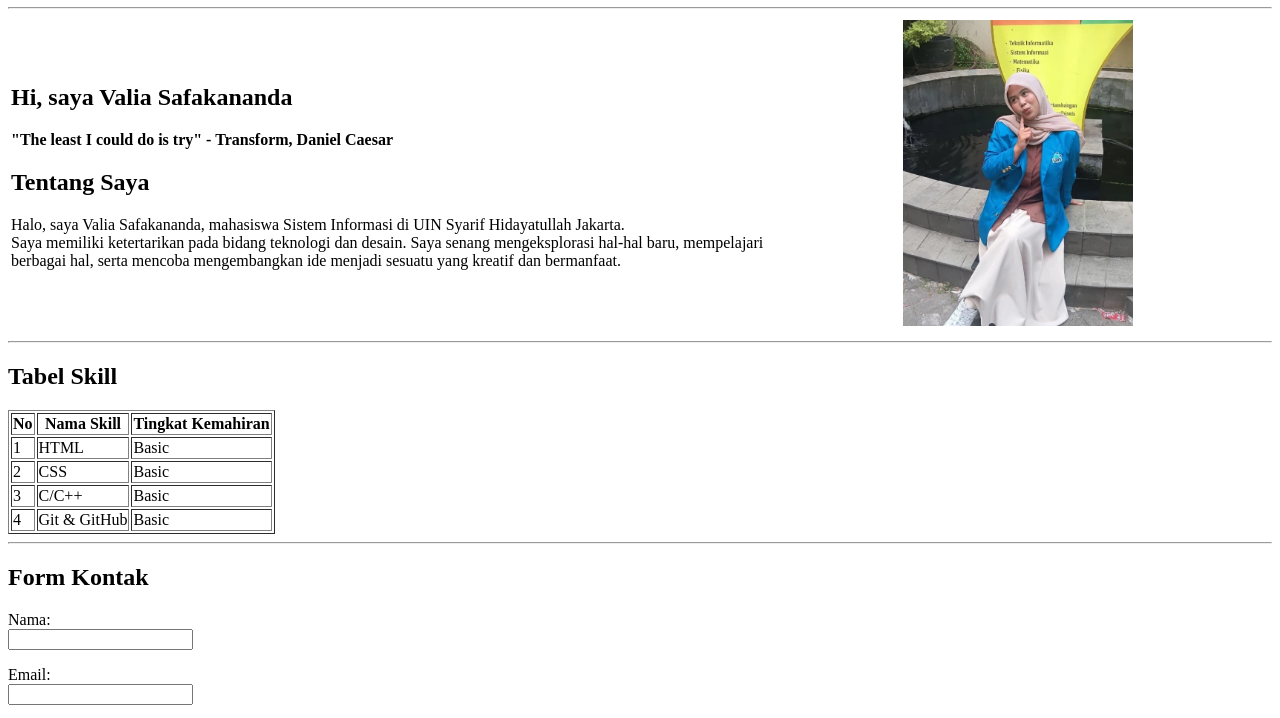
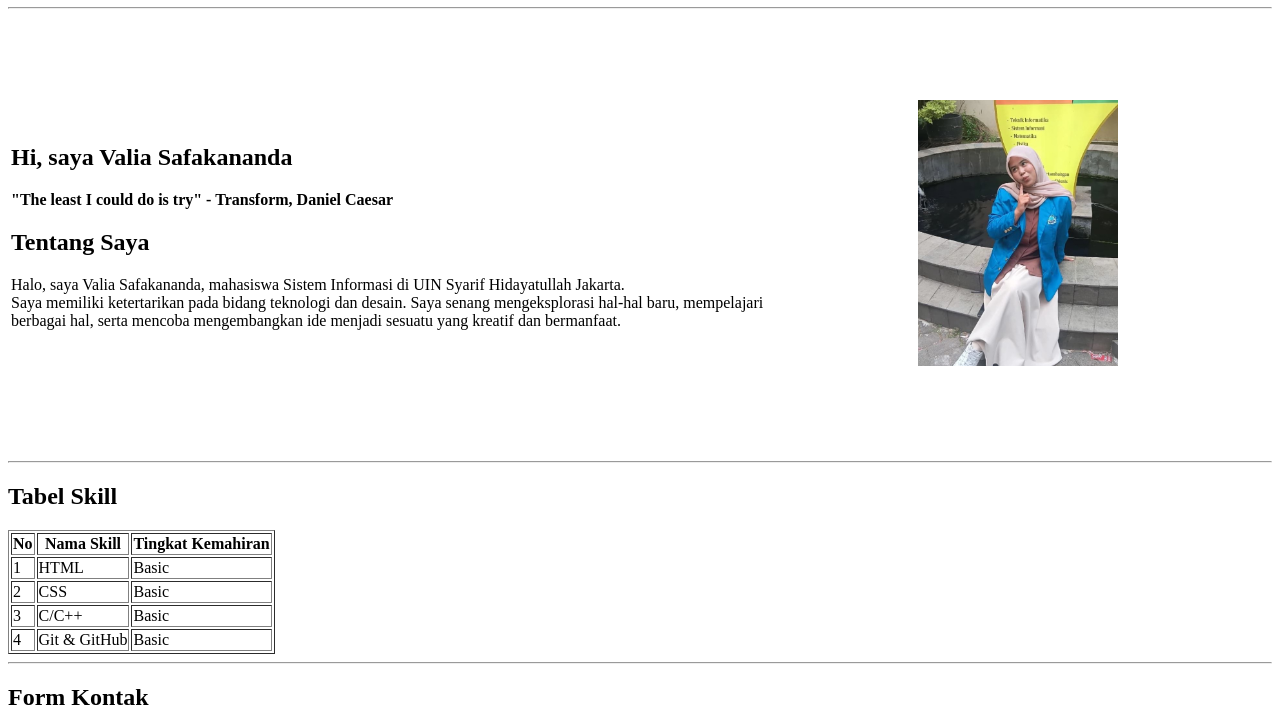
Before and after one commit to valiaasf/portofolio-hitlab2, a plain HTML site: page index.html in a window 1280 px wide. Shown: the part 82-800 px from the top of the page. Drawn offline with Linux system fonts and the light colour scheme.

Commit message:
Update isi portofolio

```diff
--- a/index.html
+++ b/index.html
@@ -46,7 +46,7 @@
             </td>
 
             <td align="center" valign="middle">
-              <img src="foto.jpg" alt="Foto profil Valia Safakananda" width="230">
+              <img src="foto.jpg" alt="Foto profil Valia Safakananda" width="200" hspace="70" vspace="80">
             </td>
           </tr>
         </table>
```
